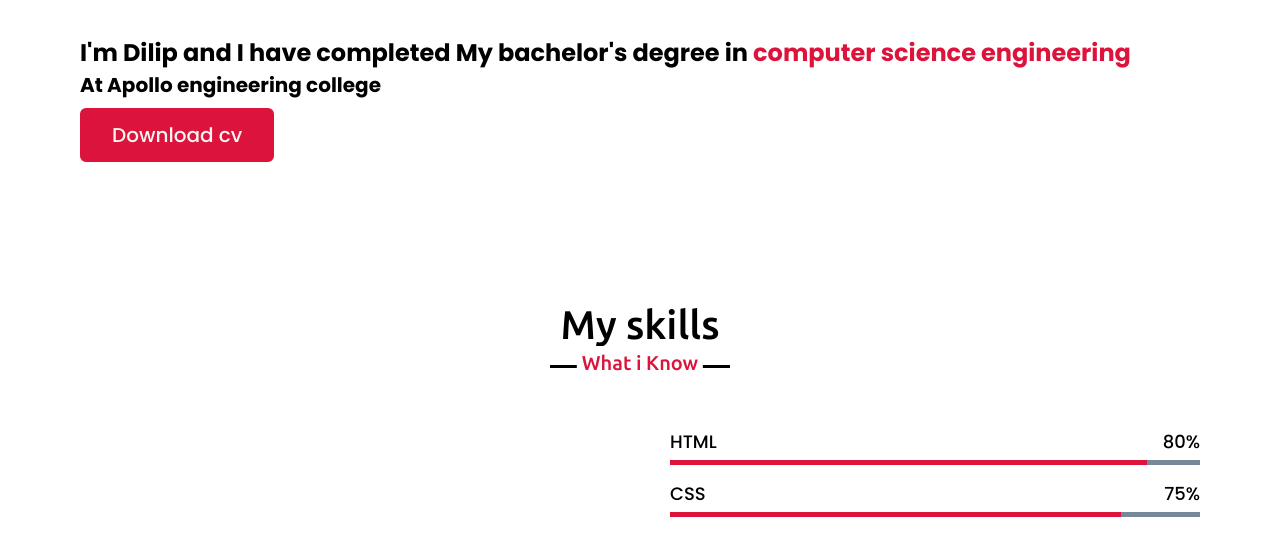
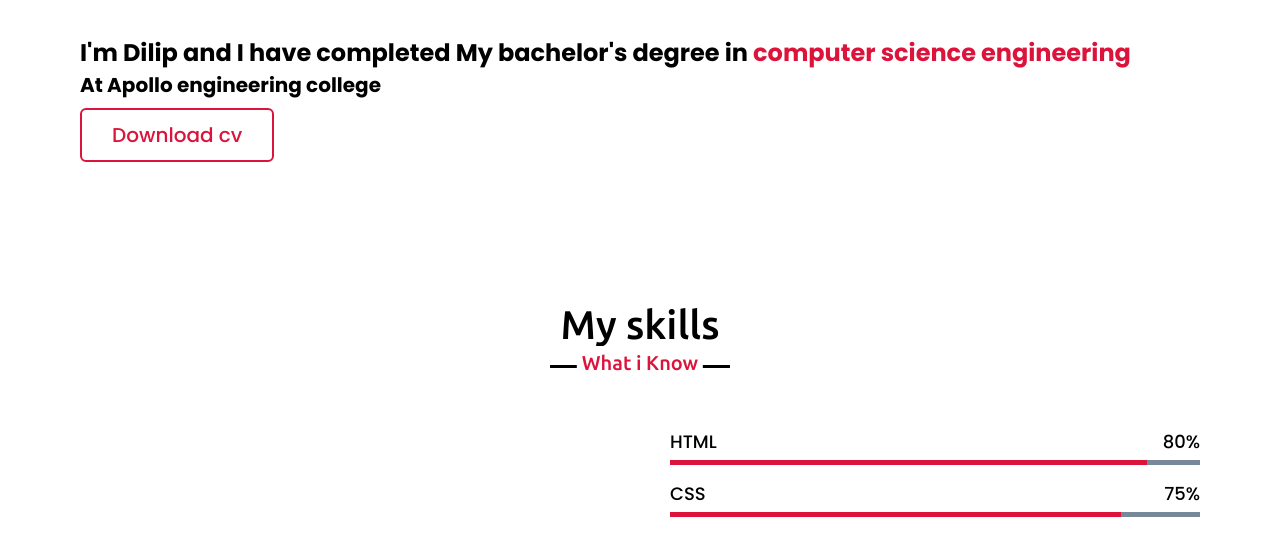
Before and after one commit to dilipvm/new-portfolio, a plain HTML site: page index.html in a window 1280 px wide. In both pictures the pointer is over the link "Download cv". Shown: the part 679-1214 px from the top of the page. Drawn offline with nearby package versions, Linux system fonts and the light colour scheme.

Commit message:
Update style.css

```diff
--- a/style.css
+++ b/style.css
@@ -181,7 +181,7 @@ html{
     transition: all 0.36s ease;
 }
 
-.about .about-content .right a:hover{
+.about .about-content a:hover{
     color:crimson;
     background: none;
 }
```
